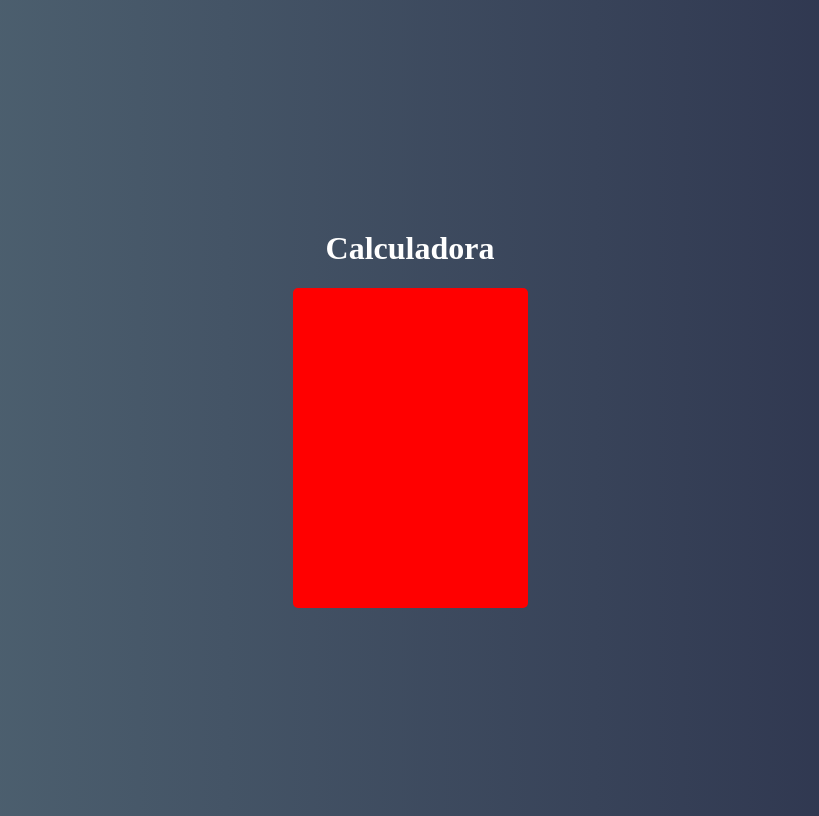
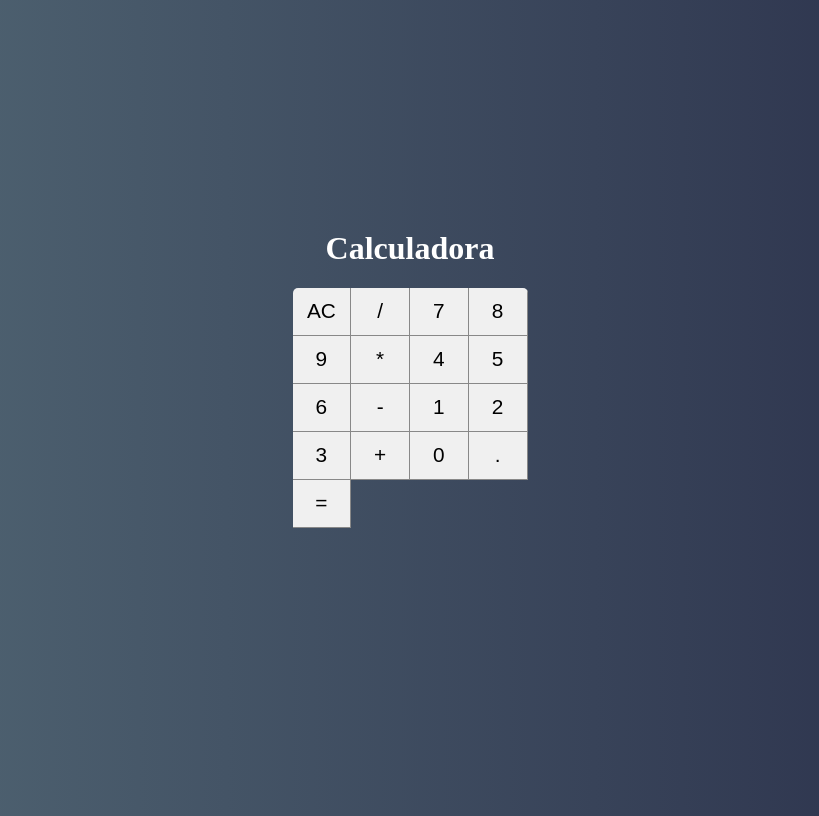
Before and after one commit to JuniorTlitz/calculadora-react, a React (Create React App) app: page / in a window 1280 px wide. Shown: the whole page, without its empty margins (230-1049 px from the left). Built offline with nearby package versions, Linux system fonts and the light colour scheme.

Commit message:
Importando o label do componente Button

```diff
--- a/src/components/Calculator/Calculator.css
+++ b/src/components/Calculator/Calculator.css
@@ -3,5 +3,8 @@
     width: 235px;
     border-radius: 5px;
     overflow: hidden;
-    background-color: red;
+
+    display: grid;
+    grid-template-columns: repeat(4, 25%);
+    grid-template-rows: 48px 48px 48px 48px 48px;
 }
--- a/src/components/Calculator/Calculator.jsx
+++ b/src/components/Calculator/Calculator.jsx
@@ -1,11 +1,28 @@
 import React, { Component } from "react";
 import "./Calculator.css";
+import Button from "../Button/Button"
 
 class Calculator extends Component{
     render(){
         return (
             <div className="calculator">
-
+                <Button label="AC" />
+                <Button label="/" />
+                <Button label="7" />
+                <Button label="8" />
+                <Button label="9" />
+                <Button label="*" />
+                <Button label="4" />
+                <Button label="5" />
+                <Button label="6" />
+                <Button label="-" />
+                <Button label="1" />
+                <Button label="2" />
+                <Button label="3" />
+                <Button label="+" />
+                <Button label="0" />
+                <Button label="." />
+                <Button label="=" />
             </div>
         )
     }
```
